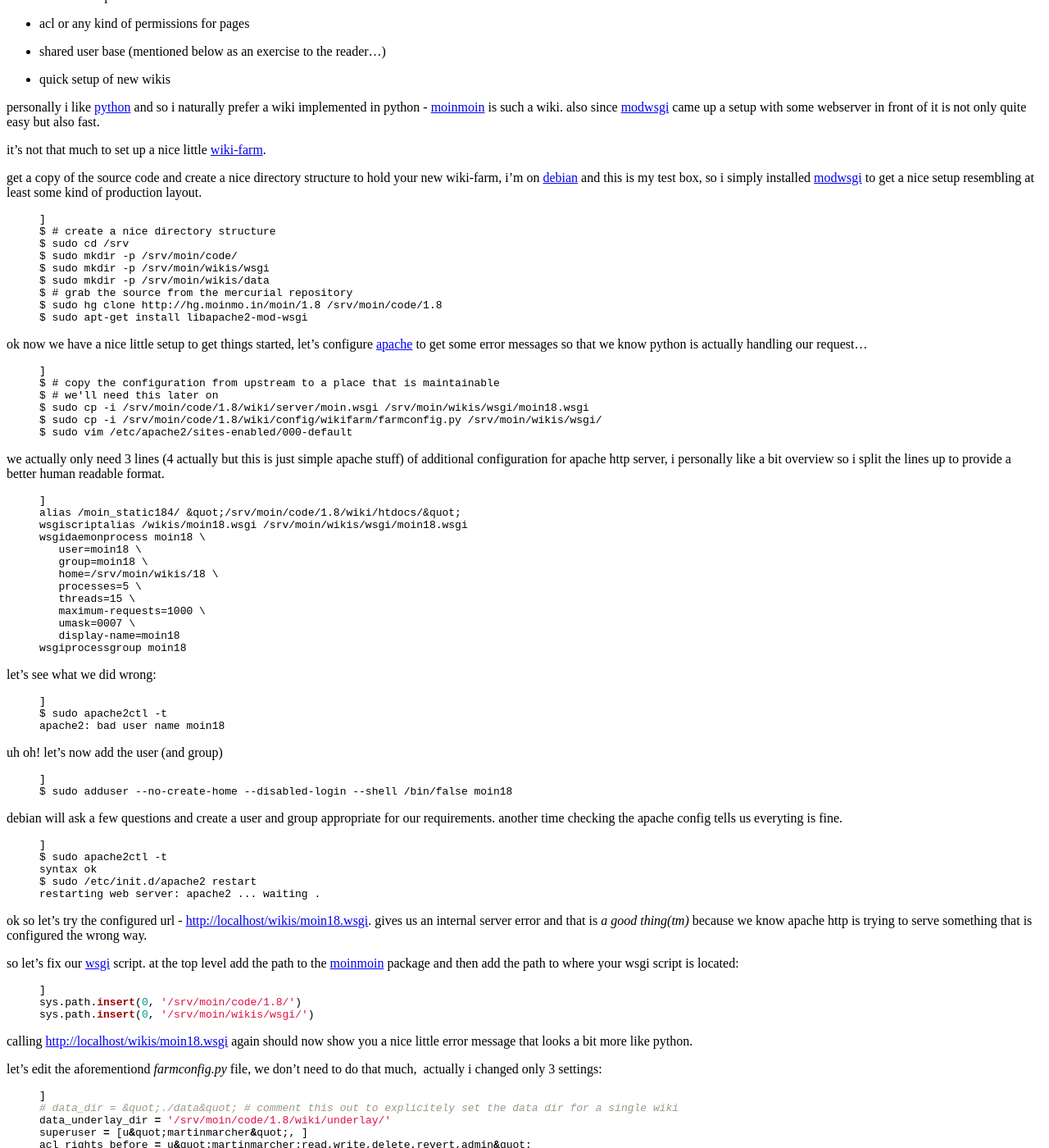
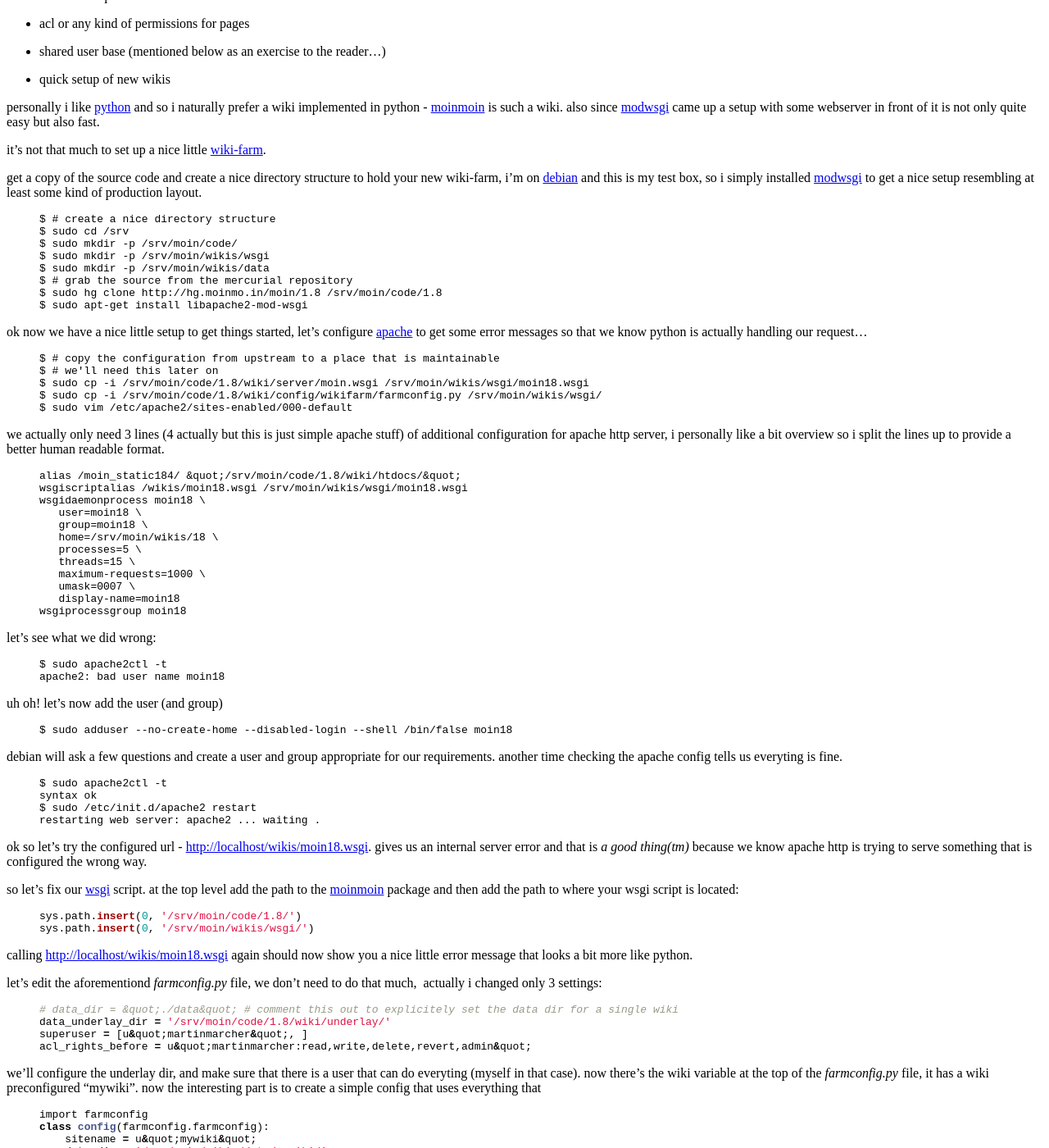
Before and after one commit to serverhorror/serverhorror.github.com, a Jekyll site: the page built from _posts/2009-08-17-i-need-a-wiki-or-two-or-three-quick.markdown, in a window 1280 px wide and 1400 px high, scrolled down 219 px. Shown: the whole window at 82% size. Built offline with Jekyll 4.4.1, drawn with Linux system fonts in a browser that asks for light colours; Markdown is read by kramdown in place of the engine named in the settings; some of the changed text lies outside the part shown.

Commit message:
wordpress sourcecode tag to jekyll highlight migrated

```diff
--- a/_posts/2009-08-17-i-need-a-wiki-or-two-or-three-quick.markdown
+++ b/_posts/2009-08-17-i-need-a-wiki-or-two-or-three-quick.markdown
@@ -30,7 +30,7 @@
 It's not that much to set up a nice little [Wiki-Farm](http://en.wikipedia.org/wiki/WikiFarm).
 
 Get a copy of the source code and create a nice directory structure to hold your new Wiki-Farm, I'm on [Debian](http://www.debian.org) and this is my test box, so I simply installed [modwsgi](http://packages.debian.org/libapache2-mod-wsgi) to get a nice setup resembling at least some kind of production layout.
-{% highlight text %}]
+{% highlight text %}
 $ # create a nice directory structure
 $ sudo cd /srv
 $ sudo mkdir -p /srv/moin/code/
@@ -42,7 +42,7 @@
 {% endhighlight %}
 
 Ok now we have a nice little setup to get things started, let's configure [Apache](http://http.apache.org) to get some error messages so that we know Python is actually handling our request...
-{% highlight text %}]
+{% highlight text %}
 $ # copy the configuration from upstream to a place that is maintainable
 $ # we'll need this later on
 $ sudo cp -i /srv/moin/code/1.8/wiki/server/moin.wsgi /srv/moin/wikis/wsgi/moin18.wsgi
@@ -50,7 +50,7 @@
 $ sudo vim /etc/apache2/sites-enabled/000-default
 {% endhighlight %}
 We actually only need 3 lines (4 actually but this is just simple Apache stuff) of additional configuration for Apache HTTP Server, I personally like a bit overview so I split the lines up to provide a better human readable format.
-{% highlight text %}]
+{% highlight text %}
 alias /moin_static184/ &quot;/srv/moin/code/1.8/wiki/htdocs/&quot;
 WSGIScriptAlias /wikis/moin18.wsgi /srv/moin/wikis/wsgi/moin18.wsgi
 WSGIDaemonProcess moin18 \
@@ -65,16 +65,16 @@
 WSGIProcessGroup moin18
 {% endhighlight %}
 Let's see what we did wrong:
-{% highlight text %}]
+{% highlight text %}
 $ sudo apache2ctl -t
 apache2: bad user name moin18
 {% endhighlight %}
 Uh oh! Let's now add the user (and group)
-{% highlight text %}]
+{% highlight text %}
 $ sudo adduser --no-create-home --disabled-login --shell /bin/false moin18
 {% endhighlight %}
 Debian will ask a few questions and create a user and group appropriate for our requirements. Another time checking the Apache config tells us everyting is fine.
-{% highlight text %}]
+{% highlight text %}
 $ sudo apache2ctl -t
 Syntax OK
 $ sudo /etc/init.d/apache2 restart
@@ -83,21 +83,21 @@
 Ok so let's try the configured URL - [http://localhost/wikis/moin18.wsgi](http://localhost/wikis/moin18.wsgi). Gives us an internal server error and that is _a good thing(TM)_ because we know Apache HTTP is trying to serve something that is configured the wrong way.
 
 So let's fix our [WSGI](http://en.wikipedia.org/wiki/Wsgi) Script. At the top level add the path to the [MoinMoin](http://moinmo.in) package and then add the path to where your WSGI script is located:
-{% highlight python %}]
+{% highlight python %}
 sys.path.insert(0, '/srv/moin/code/1.8/')
 sys.path.insert(0, '/srv/moin/wikis/wsgi/')
 {% endhighlight %}
 Calling [http://localhost/wikis/moin18.wsgi](http://localhost/wikis/moin18.wsgi) again should now show you a nice little error message that looks a bit more like python.
 
 Let's edit the aforementiond _farmconfig.py_ file, we don't need to do that much,  actually I changed only 3 settings:
-{% highlight python %}]
+{% highlight python %}
 # data_dir = &quot;./data&quot; # comment this out to explicitely set the data dir for a single Wiki
 data_underlay_dir = '/srv/moin/code/1.8/wiki/underlay/'
 superuser = [u&quot;MartinMarcher&quot;, ]
 acl_rights_before = u&quot;MartinMarcher:read,write,delete,revert,admin&quot;
 {% endhighlight %}
 We'll configure the underlay dir, and make sure that there is a user that can do everyting (myself in that case). Now there's the wiki variable at the top of the _farmconfig.py_ file, it has a wiki preconfigured "mywiki". Now the interesting part is to create a simple config that uses everything that
-{% highlight python %}]
+{% highlight python %}
 import farmconfig
 class Config(farmconfig.FarmConfig):
     sitename = u&quot;MyWiki&quot;
@@ -107,19 +107,19 @@
 All you need to do is actually tell MoinMoin where it should place the data and what the start page of your Wiki is (the last one is actually a lie but I like the implicit mentioning of the configuration parameter more that having it in the _farmconfig.py_).
 
 Nearly finished, let's set up the underlay_dir which holds the help pages provided by MoinMoin upstream and also fix the permissions:
-{% highlight text %}]
+{% highlight text %}
 $ sudo tar -C /srv/moin/code/1.8/wiki -tf /srv/moin/code/1.8/wiki/underlay.tar
 $ sudo chown -R moin18:moin18 /srv/moin/code/1.8/wiki/underlay
 {% endhighlight %}
 Also we need the data_dir set up correctly for our shiny new wiki:
-{% highlight text %}]
+{% highlight text %}
 $ sudo cp -a /srv/moin/code/1.8/wiki/data/ /srv/moin/wikis/data/mywiki/
 $ sudo chown -R moin18:moin18 /srv/moin/wikis/data/mywiki/
 {% endhighlight %}
 That's about it. You now have a nice Wiki in place you can send as a gift to your customers. Actually that was not quite as short as one might think but the effort pays of with a second wiki.
 
 Wiki-Farms in MoinMoin work by matching the request URI. go to your _farmconfig.py_ (_/srv/moin/wikis/wsgi/farmconfig.py_) and edit the list variable called wikis. By default it looks like this:
-{% highlight python %}]
+{% highlight python %}
 wikis = [
     # Standalone server needs the port e.g. localhost:8000
     # Twisted server can now use the port, too.
@@ -134,7 +134,7 @@
 ]
 {% endhighlight %}
 Now make it look like this and there's just one more step to do for a second wiki:
-{% highlight python %}]
+{% highlight python %}
 wikis = [
     # wikiname,     url regular expression (no protocol)
     # ---------------------------------------------------------------
@@ -143,7 +143,7 @@
 ]
 {% endhighlight %}
 Now create a new python module in /srv/moin/wikis/wsgi/ and edit the sitename variable accordingly.
-{% highlight python %}]
+{% highlight python %}
 class Config(farmconfig.FarmConfig):
     siteid = u&quot;AnotherWiki&quot;
     sitename = u&quot;AnotherWiki&quot;
@@ -151,7 +151,7 @@
     page_front_page = u&quot;FrontPage&quot;
 {% endhighlight %}
 All there's left to do is to create another data dir for your shiny new (second) Wiki and apply the correct permissions:
-{% highlight text %}]
+{% highlight text %}
 $ sudo cp -a /srv/moin/code/1.8/wiki/data/ /srv/moin/wikis/data/anotherwiki/
 $ sudo chown -R moin18:moin18 /srv/moin/wikis/data/anotherwiki/
 {% endhighlight %}
@@ -193,11 +193,11 @@
 Personally there's only one thing that bugs me, the servername, luckily this is Python code and you can easily write some nice code that spits out the right string you need to match the URI in question.
 
 Because it's so much fun, let's create another wiki. Add a third line to the wikis-Variable:
-{% highlight python %}]
+{% highlight python %}
 (&quot;yetanotherwiki&quot;, r&quot;^localhost/wikis/moin18.wsgi/yetanotherwiki/.*&quot;),
 {% endhighlight %}
 Create the data directory and give it correct permissions:
-{% highlight text %}]
+{% highlight text %}
 $ sudo cp -a /srv/moin/code/1.8/wiki/data/ /srv/moin/wikis/data/yetanotherwiki/
 $ sudo chown -R moin18:moin18 /srv/moin/wikis/data/yetanotherwiki/
 {% endhighlight %}
```
